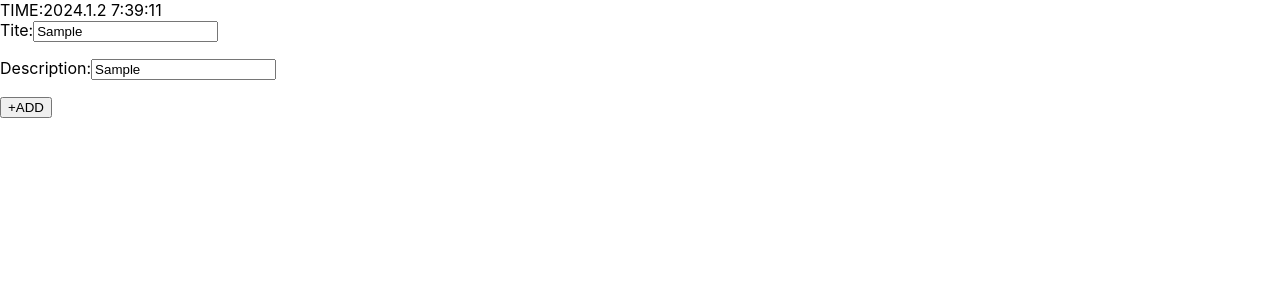
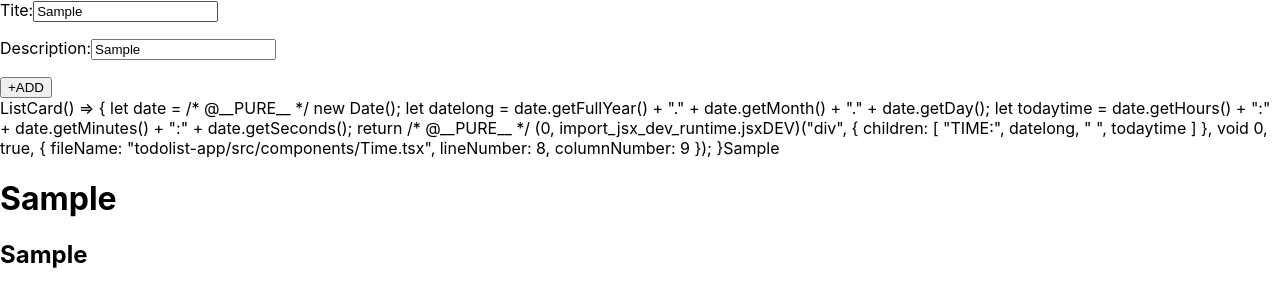
Before and after one commit to somogyiTi2/toDoList, a React (Create React App) app in the folder todolist-app/: page / in a window 1280 px wide. Both pictures are taken after typing "Sample", "Sample" into the empty fields and a click on the button "+ADD". Shown: the top 306 px of the page. Built offline with nearby package versions, Linux system fonts and the light colour scheme.

Commit message:
feature/create list card

```diff
--- a/todolist-app/src/App.tsx
+++ b/todolist-app/src/App.tsx
@@ -3,6 +3,7 @@ import { useState } from 'react';
 import Todoform from './components/Todoform';
 import {TodoListType} from './types/TodoListType'
 import Time from './components/Time';
+import ListCard from './components/ListCard'
 
 function App() {
   const [toDoList, setTodoList] = useState<TodoListType[] | []>([]);
@@ -15,8 +16,9 @@ function App() {
   };
 
   return (<>
-  <Time/>
+
     <Todoform addElement={addElement} />
+    <ListCard toDoList={toDoList} />
     </>
   );
 }
--- /dev/null
+++ b/todolist-app/src/components/ListCard.tsx
@@ -0,0 +1,17 @@
+import React from 'react'
+import { TodoListType } from '../types/TodoListType'
+
+const ListCard:React.FC<{ toDoList: TodoListType[] | [] }> = ({ toDoList }) => {
+    console.log(toDoList);
+    return (
+        <div>ListCard
+        {toDoList.map((element)=>
+        <>
+        <span>{element.key}</span>
+        <h1>{element.title}</h1>
+        <h2>{element.description}</h2>
+        </>)}</div>
+    )
+}
+
+export default ListCard
```
